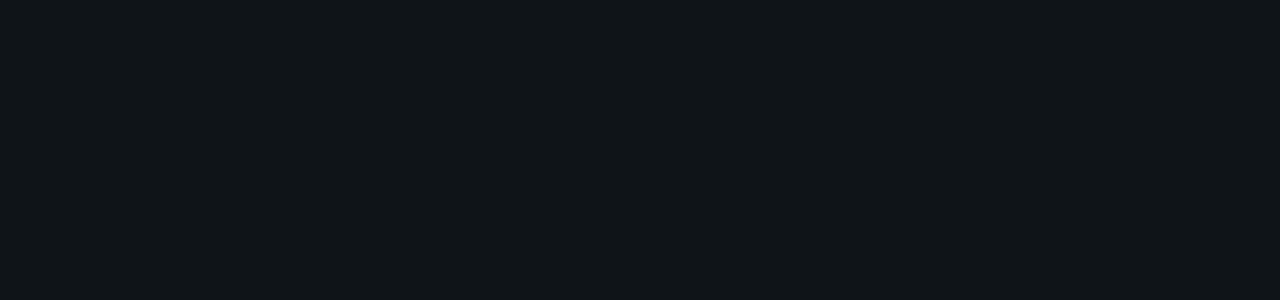
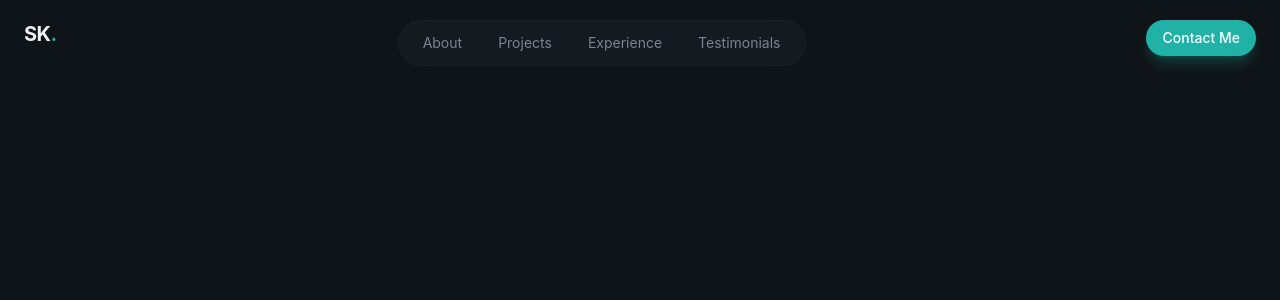
Before and after one commit to Shisir-Karki/react-tailwind-personal-portfolio, a React (Vite) app: page / in a window 1280 px wide. Shown: the top 300 px of the page. Built offline with nearby package versions, Linux system fonts and the light colour scheme.

Commit message:
Create navbar for desktop and mobile version

```diff
--- a/package.json
+++ b/package.json
@@ -11,6 +11,7 @@
   },
   "dependencies": {
     "@tailwindcss/vite": "^4.3.3",
+    "lucide-react": "^1.47.0",
     "react": "^19.2.8",
     "react-dom": "^19.2.8",
     "tailwindcss": "^4.3.3"
--- /dev/null
+++ b/src/components/Button.jsx
@@ -0,0 +1,18 @@
+export const Button = ({ className = "", size = "default", children }) => {
+  const baseClasses = "relative overflow-hidden rounded-full font-medium focus:outline-none focus-visible:ring-2 focus-visible:ring-primary bg-primary text-primary-foreground hover:bg-primary/90 shadow-lg shadow-primary/25";
+
+  const sizeClasses = {
+    sm: "px-4 py-2 text-sm",
+    default: "px-6 py-3 text-base",
+    lg: "px-8 py-4 text-lg"
+  };
+
+  const classes = `${baseClasses} ${sizeClasses[size]} ${className}`;
+  return(
+    <button className={classes}>
+      <span className="relative flex items-center justify-center gap-2">
+        {children}
+      </span>
+    </button>
+  );
+}
--- a/src/index.css
+++ b/src/index.css
@@ -35,3 +35,36 @@
     font-family: "Playfair Display", serif;
   }
 }
+
+@layer components {
+  .glass {
+    background-color: color-mix(in srgb, var(--color-surface) 50%, transparent);
+    backdrop-filter: blur(16px);
+    border: 1px solid color-mix(in srgb, var(--color-border) 50%, transparent);
+  }
+
+  .glass-strong {
+    background-color: color-mix(in srgb, var(--color-surface) 80%, transparent);
+    backdrop-filter: blur(24px);
+    border: 1px solid color-mix(in srgb, var(--color-border) 60%, transparent);
+  }
+}
+
+@layer utilities {
+
+  @keyframes fade-in {
+    from{
+      opacity: 0;
+      transform: translateY(20px);
+      filter: blur(10px);
+    }
+    to{
+      opacity: 1;
+      transform: translateY(0);
+      filter: blur(0);
+    }
+  }
+  .animate-fade-in {
+    animation: fade-in 0.8s ease-out both;
+  }
+}
--- a/src/layout/Navbar.jsx
+++ b/src/layout/Navbar.jsx
@@ -1,7 +1,86 @@
+import { useState } from 'react';
+import { Menu,X } from 'lucide-react';
+import { Button } from '@/components/Button';
 
 
+const navLinks = [
+  {
+    href: '#about',
+    label: 'About'
+  }, {
+    href: '#projects',
+    label: 'Projects'
+  }, {
+    href: '#experience',
+    label: 'Experience'
+  }, {
+    href: '#testimonials',
+    label: 'Testimonials'
+  }
+
+];
+
 export const Navbar = () => {
+  const [isMobileMenuOpen, setISMobileMenuOpen] = useState(false);
+
   return(
-    <header></header>
+    <header className="fixed top-0 left-0 right-0 bg-transparent py-5">
+      <nav className="container mx-auto px-6 flex item-center justify-between">
+        <a
+          href="#"
+          className="text-xl font-bold tracking-tight hover:text-primary"
+        >
+          SK<span className="text-primary">.</span>
+        </a>
+
+
+        {/* Desktop Nav */}
+        <div className="hidden md:flex items-center gap-1">
+          <div className="glass rounded-full px-2 py-1 flex items-center gap-1">
+            {navLinks.map((link, index) => (
+              <a
+                href={link.href}
+                key={index}
+                className="px-4 py-2 text-sm text-muted-foreground hover:text-foreground rounded-full hover:bg-surface"
+              >
+                {link.label}
+              </a>
+            ))}
+          </div>
+        </div>
+
+        {/* CTA Button  */}
+        <div className="hidden md:block">
+          <Button size="sm">Contact Me</Button>
+        </div>
+
+        {/* Mobile Menu Button*/}
+        <button
+          className="md:hidden p-2 text-foreground cursor-pointer"
+          onClick={() => setISMobileMenuOpen((prev) => !prev )}
+        >
+           {isMobileMenuOpen ? <X size={24} /> : <Menu size={24} />}
+        </button>
+      </nav>
+
+      {/* Mobile Menu */}
+      {isMobileMenuOpen && (
+        <div className="md:hidden glass-strong animate-fade-in">
+          <div className="container mx-auto px-6 py-6 flex flex-col gap-4">
+            {navLinks.map((link, index) => (
+              <a
+                href={link.href}
+                key={index}
+                className="text-lg text-muted-foreground hover:text-foreground py-2"
+              >
+                {link.label}
+              </a>
+            ))}
+
+            <Button>Contact Me</Button>
+          </div>
+        </div>
+      )}
+    </header>
   );
 }
```
Also changed, not shown: 1 other file (tests, documents, lock files or other folders).
